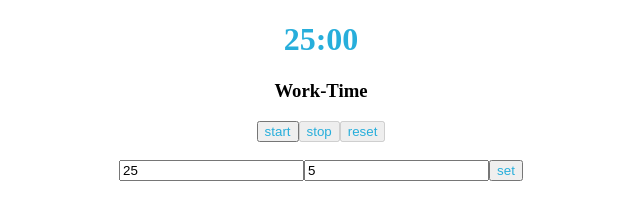
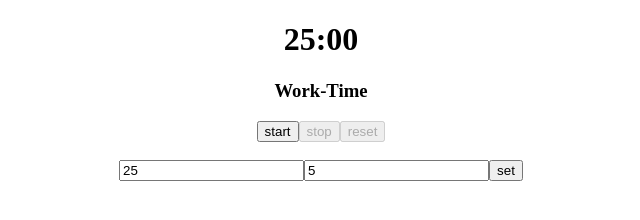
Before and after one commit to JYOTI-SUHAG/Pomodoro---ReactJS-NPM-NPM-Scripts-React-getting-started-Introduction-to-NPM, a React app: page / in a window 1280 px wide. Shown: the whole page, without its empty margins (319-959 px from the left). Built offline with nearby package versions, Linux system fonts and the light colour scheme.

Commit message:
Update App.css

```diff
--- a/src/styles/App.css
+++ b/src/styles/App.css
@@ -1,15 +1,3 @@
-h1 {
-    color: #27aedb;
-    text-align: center;
-    }
-
-
-button{
-    color: #27aedb;
-    text-align: center;
-    justify-content: center;
-    align-items: center;
-}
 .App{
     text-align: center;
 }
```
